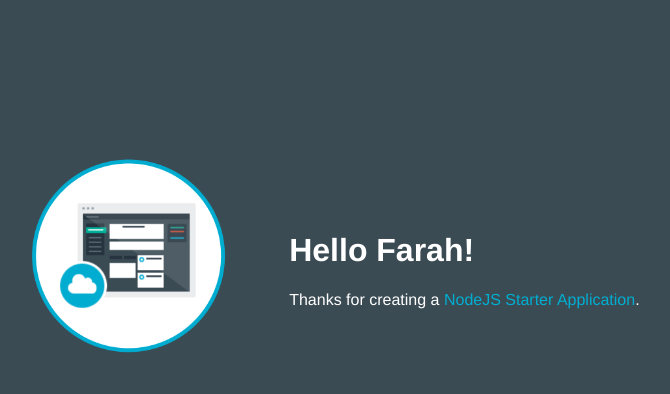
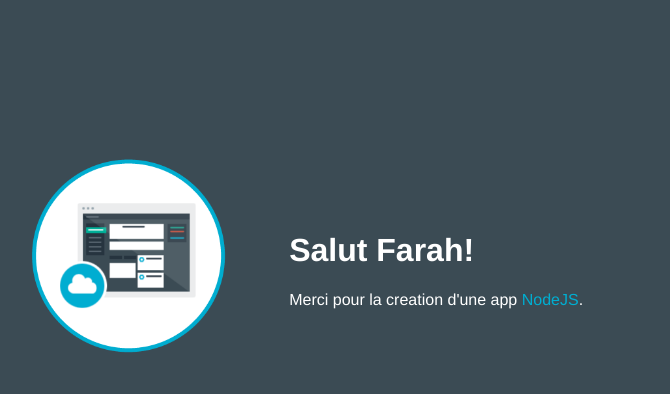
Before and after one commit to farahOueidat/POT0328FRH, a website: page public/index.html in a window 1280 px wide. Shown: the whole page, without its empty margins (253-923 px from the left). Drawn offline with Linux system fonts and the light colour scheme.

Commit message:
update title

```diff
--- a/public/index.html
+++ b/public/index.html
@@ -16,8 +16,8 @@
           <img class = "newappIcon" src="images/newapp-icon.png">
         </td>
         <td>
-          <h1 id="message">Hello Farah!</h1>
-          <p class='description'></p> Thanks for creating a <span class = "blue">NodeJS Starter Application</span>.
+          <h1 id="message">Salut Farah!</h1>
+          <p class='description'></p> Merci pour la creation d'une app <span class = "blue">NodeJS</span>.
         </td>
       </tr>
     </table>
```
